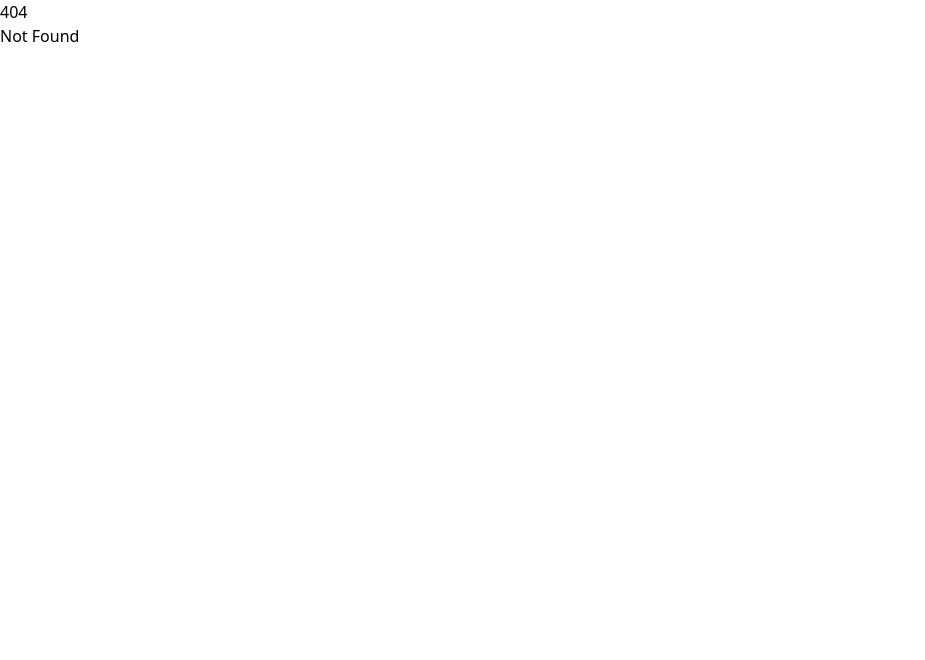
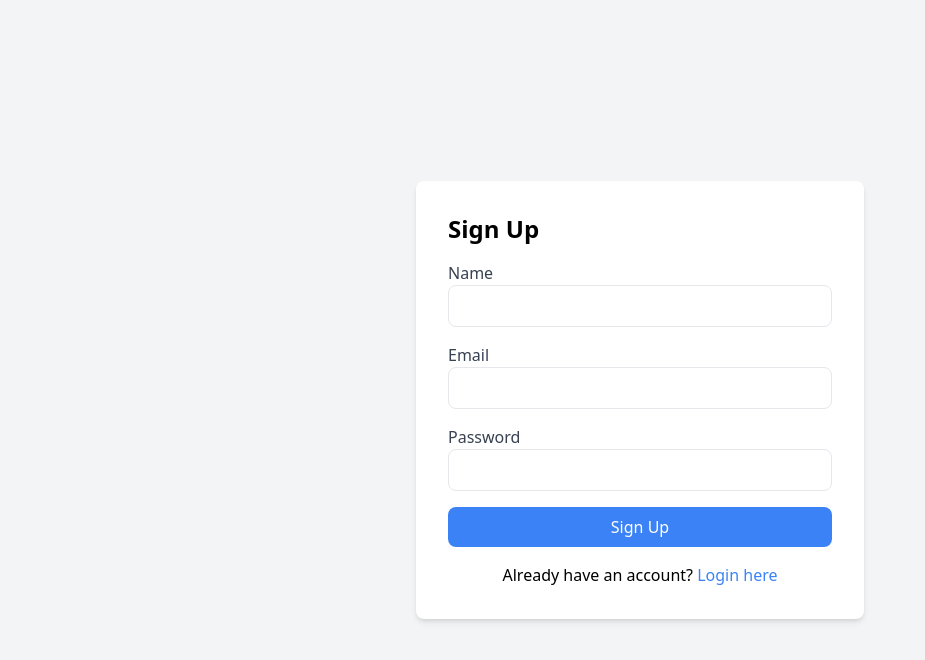
Before and after one commit to itsbehnam/linkspace-frontend, a SvelteKit app: page /signup in a window 1280 px wide. Before the commit this address had no page. Shown: the top 660 px of the page, without its empty margins (0-925 px from the left). Built offline with nearby package versions, Linux system fonts and the light colour scheme; no server answers.

Commit message:
added layout, login, signup

```diff
--- /dev/null
+++ b/src/lib/Waiter.svelte
@@ -0,0 +1,25 @@
+<script>
+    export let message = 'Loading...';
+  </script>
+
+  <div class="flex items-center justify-center space-x-2">
+    <div class="spinner-border animate-spin inline-block w-8 h-8 border-4 rounded-full text-blue-500 border-t-transparent"></div>
+    <div>{message}</div>
+  </div>
+
+  <style>
+    .spinner-border {
+      border-width: 4px;
+      border-style: solid;
+      border-color: currentColor;
+      border-radius: 9999px;
+      animation: spin 1s linear infinite;
+      border-right-color: transparent;
+      border-bottom-color: transparent;
+    }
+
+    @keyframes spin {
+      0% { transform: rotate(0deg); }
+      100% { transform: rotate(360deg); }
+    }
+  </style>
--- /dev/null
+++ b/src/lib/api.js
@@ -0,0 +1,68 @@
+import { get } from 'svelte/store';
+import { session } from '$lib/stores/session';
+
+const apiBaseUrl = import.meta.env.VITE_API_BASE_URL;
+
+async function request(method, url, data) {
+  const token = get(session)?.token;
+  const headers = new Headers({
+    'Content-Type': 'application/json',
+    ...(token && { Authorization: `Bearer ${token}` }),
+  });
+
+  const response = await fetch(`${apiBaseUrl}${url}`, {
+    method,
+    headers,
+    body: data ? JSON.stringify(data) : undefined,
+  });
+
+  if (!response.ok) {
+    throw new Error(response.statusText);
+  }
+
+  return response.json();
+}
+
+export function login(data) {
+  return request('POST', '/login', data);
+}
+
+export function signup(data) {
+  return request('POST', '/signup', data);
+}
+
+export function logout() {
+  return request('GET', '/logout');
+}
+
+export function createPost(data) {
+  return request('POST', '/posts', data);
+}
+
+export function createComment(postId, data) {
+  return request('POST', `/posts/${postId}/comments`, data);
+}
+
+export function updateComment(postId, commentId, data) {
+  return request('PUT', `/posts/${postId}/comments/${commentId}`, data);
+}
+
+export function deleteComment(postId, commentId) {
+  return request('DELETE', `/posts/${postId}/comments/${commentId}`);
+}
+
+export function likePost(postId) {
+  return request('POST', `/posts/${postId}/like`);
+}
+
+export function dislikePost(postId) {
+  return request('POST', `/posts/${postId}/dislike`);
+}
+
+export function likeComment(commentId) {
+  return request('POST', `/comments/${commentId}/like`);
+}
+
+export function dislikeComment(commentId) {
+  return request('POST', `/comments/${commentId}/dislike`);
+}
--- /dev/null
+++ b/src/lib/stores/session.js
@@ -0,0 +1,5 @@
+import { writable } from 'svelte/store';
+
+export const session = writable({
+  token: null,
+});
--- /dev/null
+++ b/src/routes/(app)/+layout.svelte
@@ -0,0 +1,38 @@
+<style>
+  /* Add any custom styles here if needed */
+</style>
+
+<div class="flex h-screen">
+  <!-- Sidebar -->
+  <div class="w-1/5 bg-gray-800 p-4 text-white">
+    <div class="text-2xl font-bold mb-4">Logo</div>
+    <nav>
+      <ul>
+        <li class="py-2"><a href="/" class="hover:text-gray-400">Home</a></li>
+        <li class="py-2"><a href="/" class="hover:text-gray-400">Explore</a></li>
+        <li class="py-2"><a href="/" class="hover:text-gray-400">Notifications</a></li>
+        <li class="py-2"><a href="/" class="hover:text-gray-400">Messages</a></li>
+        <li class="py-2"><a href="/" class="hover:text-gray-400">Settings</a></li>
+      </ul>
+    </nav>
+  </div>
+
+  <!-- Main Content -->
+  <div class="flex-1 bg-gray-100">
+    <div class="max-w-2xl mx-auto p-4">
+      <slot></slot>
+    </div>
+  </div>
+
+  <!-- Right Sidebar -->
+  <div class="w-1/4 bg-gray-200 p-4">
+    <!-- Additional content like trends or suggestions -->
+    <div class="bg-white p-4 rounded-lg">
+      <h3 class="font-bold mb-2">Suggestions for you</h3>
+      <ul>
+        <li class="py-2">#ExampleTrend</li>
+        <li class="py-2">#AnotherTrend</li>
+      </ul>
+    </div>
+  </div>
+</div>
--- a/src/routes/+layout.svelte
+++ b/src/routes/+layout.svelte
@@ -1,5 +1,5 @@
 <script>
-  import "../app.css";
+	import '../app.css';
 </script>
 
 <slot />
--- a/src/routes/+page.svelte
+++ /dev/null
@@ -1,9 +0,0 @@
-<h1 class="text-3xl font-bold underline">
-  Hello world!
-</h1>
-
-<style lang="postcss">
-  :global(html) {
-    background-color: theme(colors.gray.100);
-  }
-</style>
--- /dev/null
+++ b/src/routes/login/+page.svelte
@@ -0,0 +1,67 @@
+<script>
+  import { login } from '$lib/api';
+  import { session } from '$lib/stores/session';
+  import { goto } from '$app/navigation';
+  import Waiter from '$lib/Waiter.svelte';
+
+  let email = '';
+  let password = '';
+  let loading = false;
+
+  async function handleSubmit(event) {
+    event.preventDefault();
+    loading = true;
+
+    try {
+      const response = await login({ email, password });
+      session.update(s => ({ ...s, user: response.user, token: response.token }));
+      goto('/');
+    } catch (error) {
+      console.error('Error Logging in:', error);
+    } finally {
+      loading = false;
+    }
+  }
+</script>
+
+<div class="min-h-screen flex items-center justify-center bg-gray-100">
+  <div class="bg-white p-8 rounded-lg shadow-md w-full max-w-md">
+    <h2 class="text-2xl font-bold mb-4">Login</h2>
+    <form on:submit|preventDefault={handleSubmit}>
+      <div class="mb-4">
+        <label class="block text-gray-700">
+          Email
+          <input
+            type="email"
+            bind:value={email}
+            required
+            class="w-full px-3 py-2 border rounded-lg"
+          />
+        </label>
+      </div>
+      <div class="mb-4">
+        <label class="block text-gray-700">
+          Password
+          <input
+            type="password"
+            bind:value={password}
+            required
+            class="w-full px-3 py-2 border rounded-lg"
+          />
+        </label>
+      </div>
+      <button type="submit" class="w-full bg-blue-500 text-white py-2 rounded-lg">
+        Sign Up
+      </button>
+    </form>
+
+    {#if loading}
+      <div class="mt-4">
+        <Waiter message="Signing up..." />
+      </div>
+    {/if}
+    <div class="mt-4 text-center">
+      <p>Don't have an account yet? <a href="/signup" class="text-blue-500">Sign Up here</a></p>
+    </div>
+  </div>
+</div>
--- /dev/null
+++ b/src/routes/signup/+page.svelte
@@ -0,0 +1,79 @@
+<script>
+  import { signup } from '$lib/api';
+  import { session } from '$lib/stores/session';
+  import { goto } from '$app/navigation';
+  import Waiter from '$lib/Waiter.svelte';
+
+  let name = '';
+  let email = '';
+  let password = '';
+  let loading = false;
+
+  async function handleSubmit(event) {
+    event.preventDefault();
+    loading = true;
+
+    try {
+      const response = await signup({ name, email, password });
+      session.update(s => ({ ...s, user: response.user, token: response.token }));
+      goto('/');
+    } catch (error) {
+      console.error('Error signing up:', error);
+    } finally {
+      loading = false;
+    }
+  }
+</script>
+
+<div class="min-h-screen flex items-center justify-center bg-gray-100">
+  <div class="bg-white p-8 rounded-lg shadow-md w-full max-w-md">
+    <h2 class="text-2xl font-bold mb-4">Sign Up</h2>
+    <form on:submit|preventDefault={handleSubmit}>
+      <div class="mb-4">
+        <label class="block text-gray-700">
+          Name
+          <input
+            type="text"
+            bind:value={name}
+            required
+            class="w-full px-3 py-2 border rounded-lg"
+          />
+        </label>
+      </div>
+      <div class="mb-4">
+        <label class="block text-gray-700">
+          Email
+          <input
+            type="email"
+            bind:value={email}
+            required
+            class="w-full px-3 py-2 border rounded-lg"
+          />
+        </label>
+      </div>
+      <div class="mb-4">
+        <label class="block text-gray-700">
+          Password
+          <input
+            type="password"
+            bind:value={password}
+            required
+            class="w-full px-3 py-2 border rounded-lg"
+          />
+        </label>
+      </div>
+      <button type="submit" class="w-full bg-blue-500 text-white py-2 rounded-lg">
+        Sign Up
+      </button>
+    </form>
+
+    {#if loading}
+      <div class="mt-4">
+        <Waiter message="Signing up..." />
+      </div>
+    {/if}
+    <div class="mt-4 text-center">
+      <p>Already have an account? <a href="/login" class="text-blue-500">Login here</a></p>
+    </div>
+  </div>
+</div>
```
Also changed, not shown: src/routes/(app)/+page.svelte (added), 1 other file (tests, documents, lock files or other folders).
